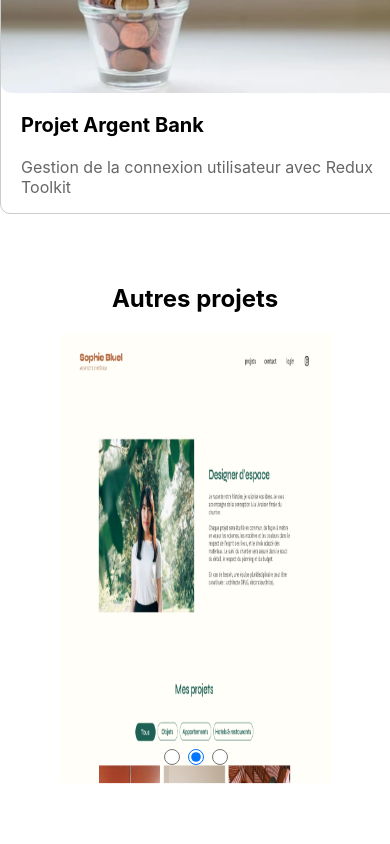
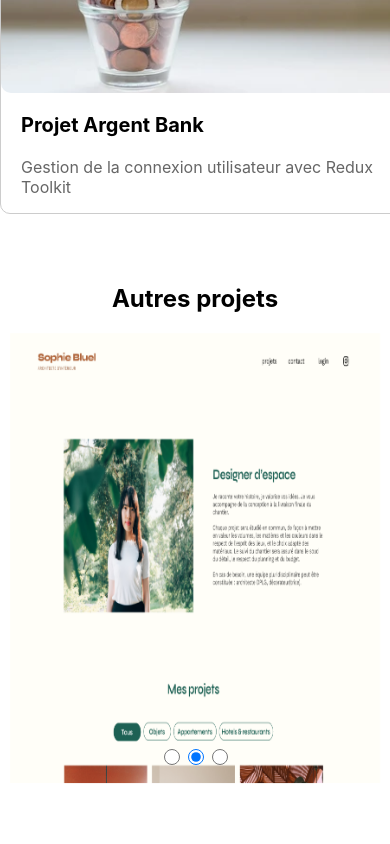
Before and after one commit to Kaspatou07/portfolio, a React (Create React App) app: page /portfolio/projects in a window 390 px wide. Shown: the part 2386-3230 px from the top of the page. Built offline with nearby package versions, Linux system fonts and the light colour scheme.

Commit message:
responsive carousel

```diff
--- a/src/components/Carousel/Carousel.scss
+++ b/src/components/Carousel/Carousel.scss
@@ -1,6 +1,6 @@
 .SlideCardList {
     position: relative;
-    width: 70%;
+    width: 55%;
     height: 586px;
 
     .SlideCard {
@@ -50,8 +50,20 @@
     }
 }
 
-@media screen and (max-width: 1440px) {}
+@media screen and (max-width: 1440px) {
+    .SlideCardList {
+        width: 75%;
+    }
+}
 
-@media screen and (max-width: 768px) {}
+@media screen and (max-width: 768px) {
+    .SlideCardList {
+        width: 85%;
+    }
+}
 
-@media screen and (max-width: 400px) {}
+@media screen and (max-width: 400px) {
+    .SlideCardList {
+        width: 95%;
+    }
+}
```
